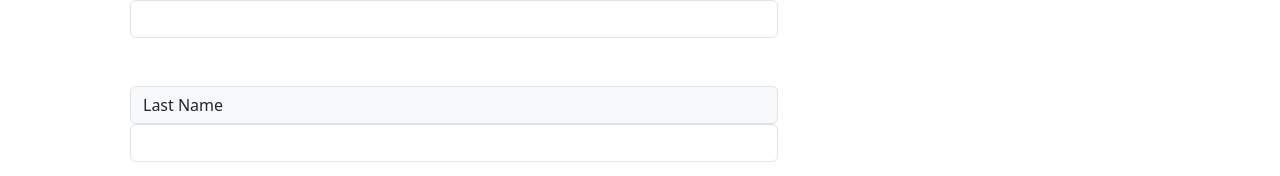
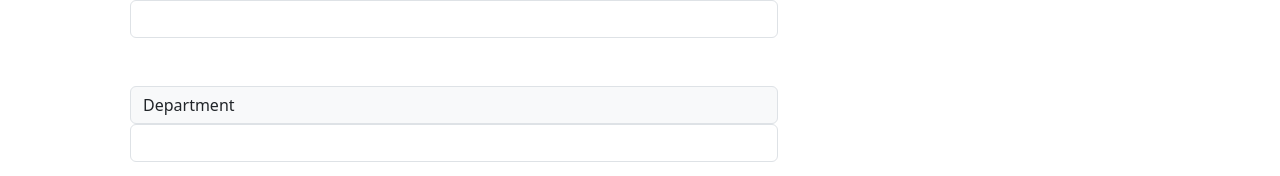
Before and after one commit to StudentManagementSystem-DS/student-management-frontend, a React (Create React App) app: page /add-students in a window 1280 px wide. Shown: the part 446-622 px from the top of the page. Built offline with nearby package versions, Linux system fonts and the light colour scheme.

Commit message:
add: implemented functionality for saving new user in the database

```diff
--- a/src/component/student/AddStudent.js
+++ b/src/component/student/AddStudent.js
@@ -1,3 +1,4 @@
+import axios from 'axios';
 import React, { useState } from 'react';
 import { Link } from 'react-router-dom';
 
@@ -15,10 +16,16 @@ const AddStudent = () => {
         setStudent({ ...student, [e.target.name] : e.target.value })
     }
 
+    const saveStudent = async (e) => {
+      e.preventDefault();
+      await axios.post(
+        'http://localhost:9192/students', student)
+    }
+
 
   return (
     <div className='col-sm-8 py-2 px-5'>
-      <form>
+      <form onSubmit={(e) => saveStudent(e) }>
         <div className='input group mb-5'>
             <label
             className='input-group-text'
@@ -68,7 +75,7 @@ const AddStudent = () => {
             <label
             className='input-group-text'
             htmlFor='department'>
-            Last Name
+            Department
             </label>
             <input
             className='form-control col-sm-6'
```
